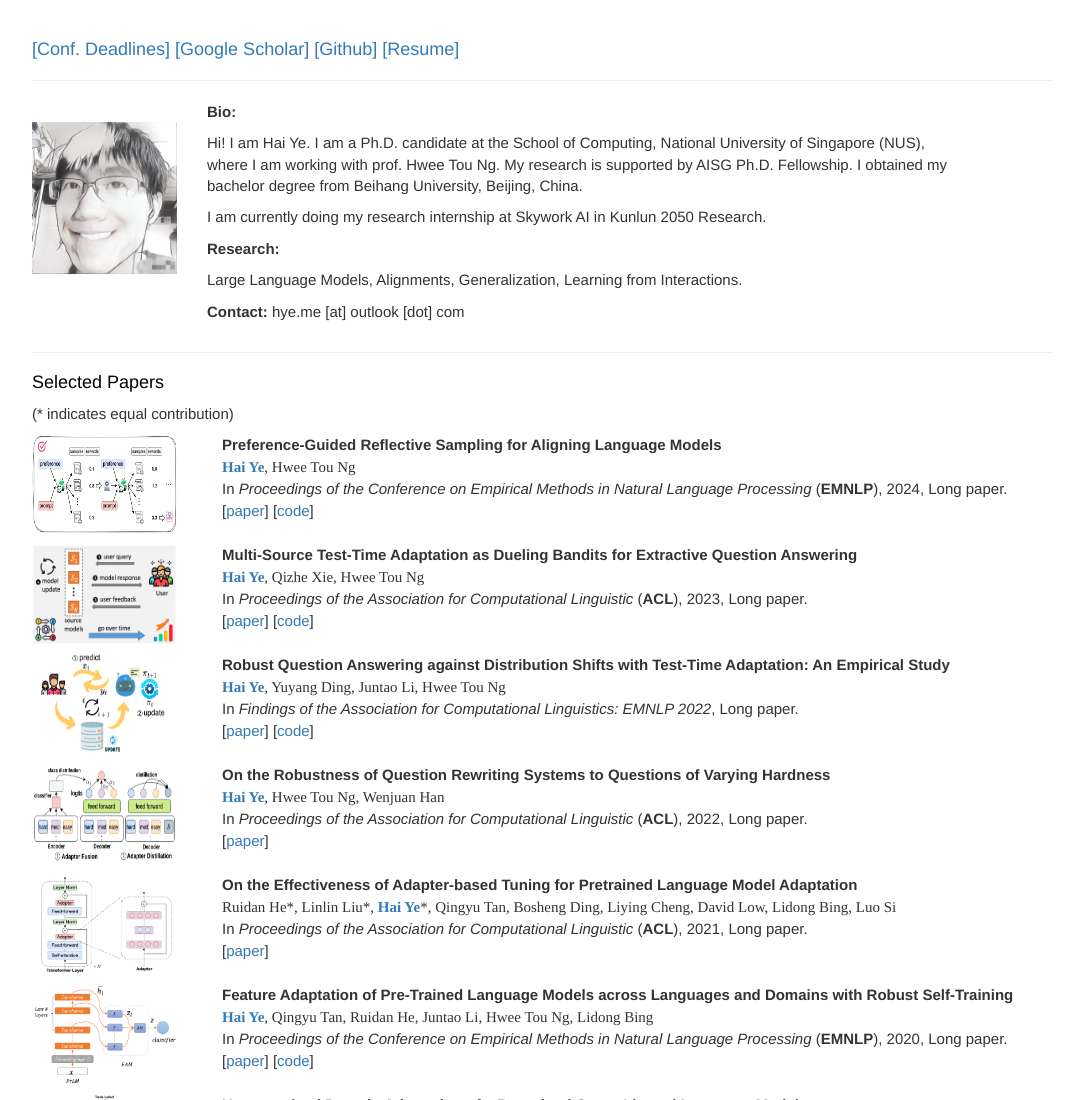
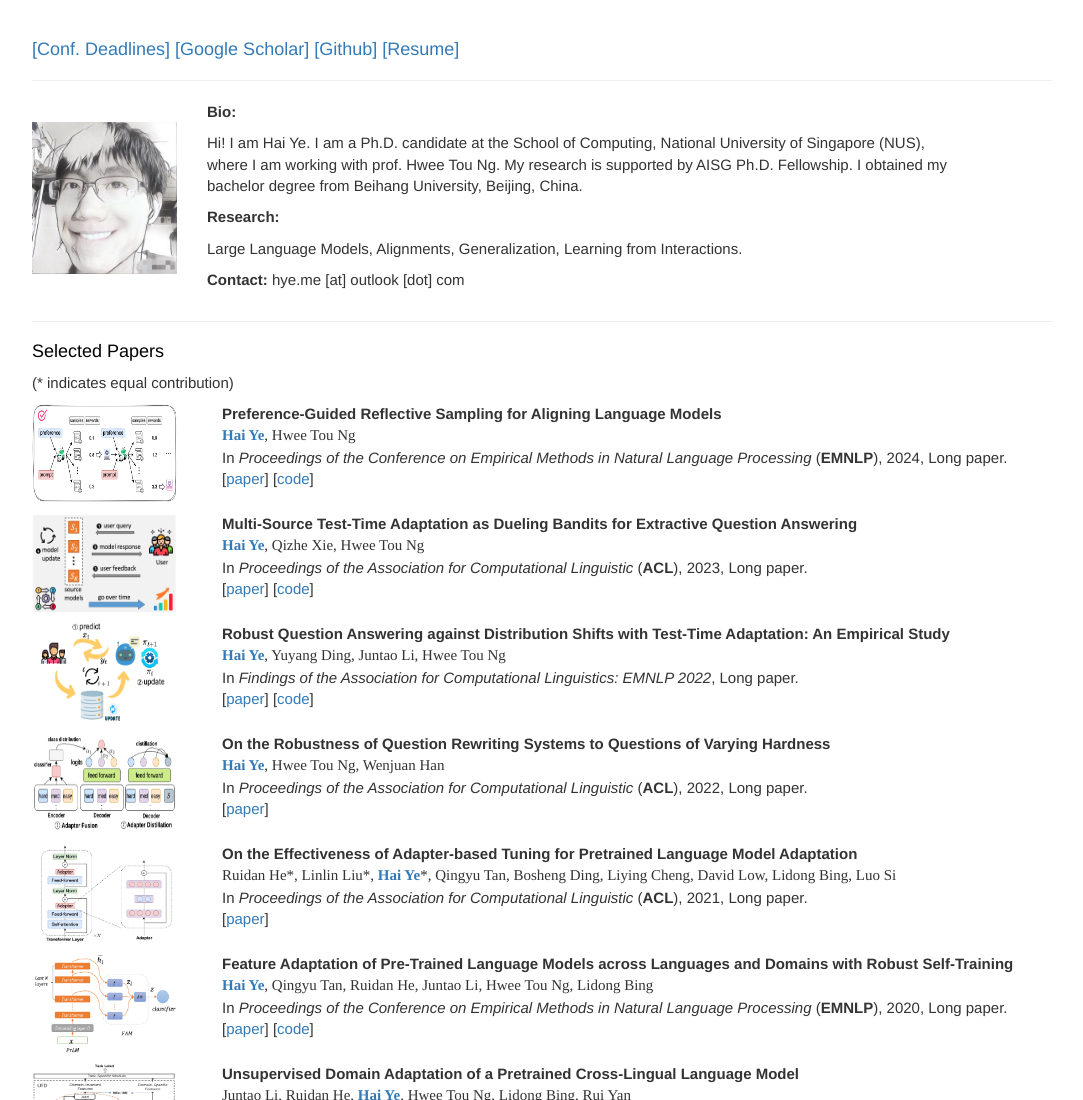
Before and after one commit to oceanypt/hai-ye.github.io, a plain HTML site: page index.html in a window 1280 px wide. Shown: the top 1100 px of the page, without its empty margins (98-1181 px from the left). Drawn offline with Linux system fonts and the light colour scheme.

Commit message:
update index

```diff
--- a/index.html
+++ b/index.html
@@ -38,9 +38,6 @@
         </p>
         <p>
          Hi! I am Hai Ye. I am a Ph.D. candidate at the School of Computing, National University of Singapore (NUS), where I am working with prof. Hwee Tou Ng. My research is supported by AISG Ph.D. Fellowship. I obtained my bachelor degree from Beihang University, Beijing, China.
-        </p>
-        <p>
-            I am currently doing my research internship at Skywork AI in Kunlun 2050 Research.
         </p>
         <p>
           <strong>Research:</strong>
```
Also changed, not shown: 1 other file.
